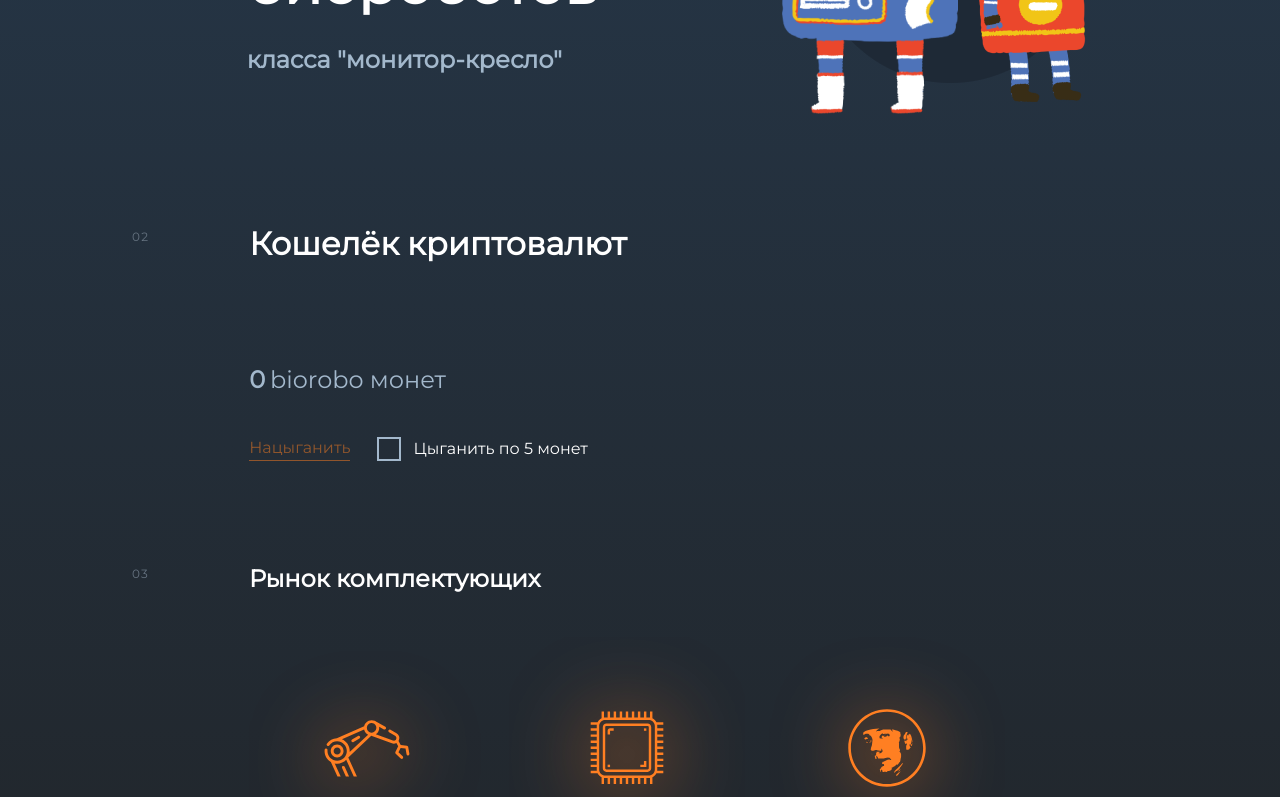
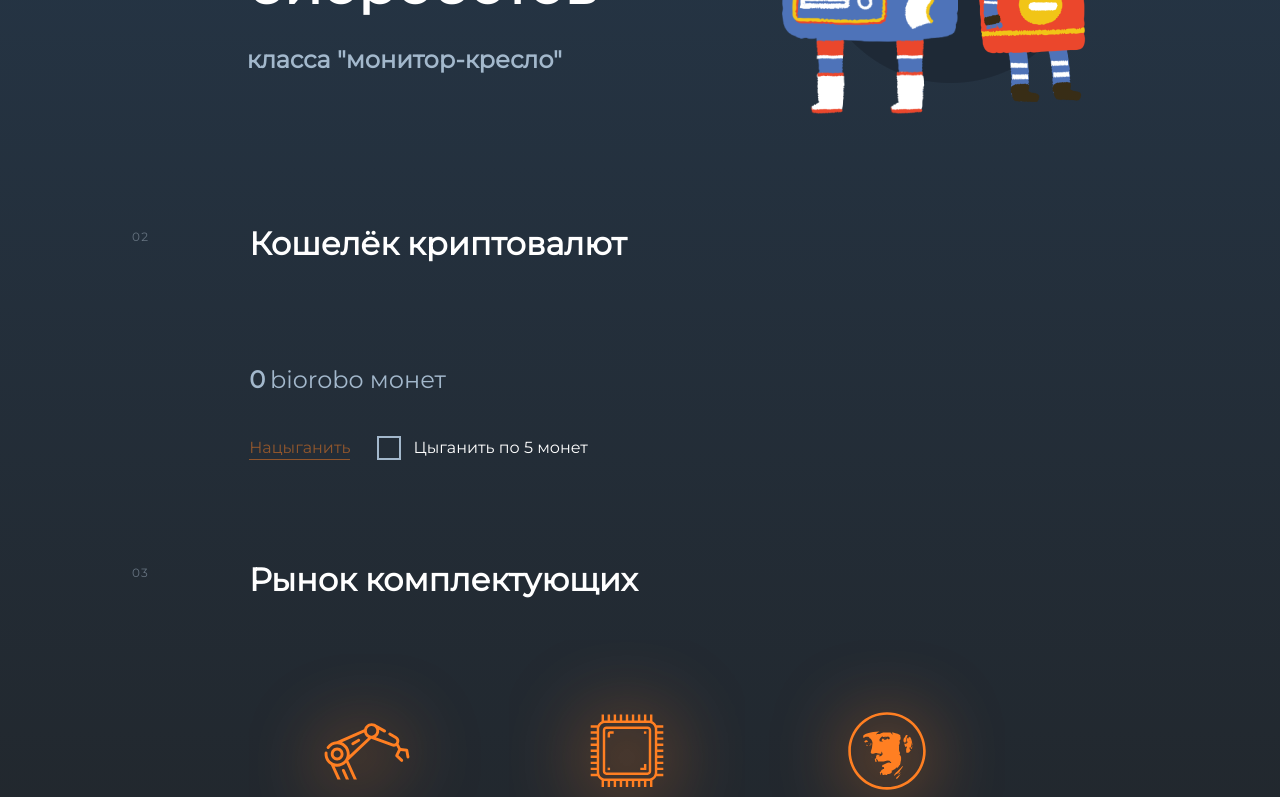
Before and after one commit to webdevteplov/AppBiorobots, a React app: page / in a window 1280 px wide. Shown: the part 396-1193 px from the top of the page. Built offline with nearby package versions, Linux system fonts and the light colour scheme.

Commit message:
Refactoring

```diff
--- a/src/components/ButtonStrokeOrange/ButtonStrokeOrange.jsx
+++ /dev/null
@@ -1,8 +0,0 @@
-import React from "react";
-import "./ButtonStrokeOrange.css";
-
-const ButtonStrokeOrange = ({ children }) => {
-    return <button className="button_stroke_orange">{children}</button>;
-};
-
-export default ButtonStrokeOrange;
--- /dev/null
+++ b/src/components/Header/ButtonProduceBiorobot/ButtonProduceBiorobot.jsx
@@ -0,0 +1,8 @@
+import React from "react";
+import "./ButtonProduceBiorobot.css";
+
+const ButtonProduceBiorobot = ({ children }) => {
+    return <button className="button_stroke_orange">{children}</button>;
+};
+
+export default ButtonProduceBiorobot;
--- a/src/components/Header/Header.jsx
+++ b/src/components/Header/Header.jsx
@@ -1,5 +1,5 @@
 import React from "react";
-import ButtonStrokeOrange from "../ButtonStrokeOrange/ButtonStrokeOrange";
+import ButtonProduceBiorobot from "./ButtonProduceBiorobot/ButtonProduceBiorobot";
 import logo from "./icons/logo.svg";
 import "./Header.css";
 
@@ -7,7 +7,7 @@ const Header = () => {
     return (
         <div className="header">
             <img src={logo} alt="logo" />
-            <ButtonStrokeOrange>Произвести биоробота</ButtonStrokeOrange>
+            <ButtonProduceBiorobot>Произвести биоробота</ButtonProduceBiorobot>
         </div>
     );
 };
--- a/src/components/MarketSection/MarketSection.css
+++ b/src/components/MarketSection/MarketSection.css
@@ -5,6 +5,10 @@
 }
 
 .market_section-title {
+    font-size: 32px;
+    font-weight: 600;
+    line-height: 40px;
+
     margin-bottom: 40px;
 }
 
--- a/src/components/WalletSection/WalletSection.css
+++ b/src/components/WalletSection/WalletSection.css
@@ -16,7 +16,7 @@
     margin-bottom: 24px;
 }
 
-.title {
+.wallet_section-title {
     font-size: 32px;
     font-weight: 600;
     line-height: 40px;
@@ -39,6 +39,10 @@
     font-weight: bold;
 }
 
+.block-change_coins {
+    height: 24px;
+}
+
 .button-add_coin {
     border-bottom: 1px solid #ff7f2280;
     text-decoration: none;
@@ -54,7 +58,12 @@
 
 .button-add_coin:active {
     color: #ff7f22;
-    border-bottom: 1px solid #ff7f22;
+    border: none;
+}
+
+.button-add_coin:disabled {
+    color: #4c5865;
+    border: none;
 }
 
 .block-change_coins {
@@ -68,13 +77,15 @@
     opacity: 0;
 }
 
-.coin_checkbox + label {
-    display: inline-flex;
-    align-items: center;
-    user-select: none;
+.coin_checkbox {
+    position: absolute;
+    opacity: 0;
+
+    & + label {
+        display: flex;
         cursor: pointer;
     }
-.coin_checkbox + label::before {
+    & + label:before {
         content: "";
         display: inline-block;
         width: 24px;
@@ -83,10 +94,27 @@
         margin-right: 12px;
         background-repeat: no-repeat;
         background-position: center center;
+
+        transition: 0.3s;
     }
 
-.coin_checkbox:checked + label::before {
+    &:hover + label:before {
+        border: 2px solid #4c5865;
+    }
+
+    &:checked + label:before {
+        border: 2px solid #a3b8cc;
         background-image: url("./icons/ico_checked.svg");
+    }
+
+    &:disabled + label {
+        color: #333940;
+        cursor: auto;
+    }
+
+    &:disabled + label:before {
+        border: 2px solid #333940;
+    }
 }
 
 .modal {
--- a/src/components/WalletSection/WalletSection.jsx
+++ b/src/components/WalletSection/WalletSection.jsx
@@ -3,7 +3,7 @@ import Modal from "react-modal";
 import { useState } from "react";
 import "./WalletSection.css";
 import SectionNumber from "../SectionNumber/SectionNumber";
-import Coin from "../Coin/Coin";
+import Coin from "./Coin/Coin";
 import ico_coin_big from "./icons/ico_coin_big.svg";
 
 let left = -7; //css стили для картинок монет
@@ -122,7 +122,7 @@ const WalletSection = ({ coins, setCoins }) => {
                 <SectionNumber>02</SectionNumber>
             </div>
             <div className="wrapper-wallet_section">
-                <h2 className="title">Кошелёк криптовалют</h2>
+                <h2 className="wallet_section-title">Кошелёк криптовалют</h2>
                 <div className="coins">{coinsInWallet.map((coin) => coin)}</div>
 
                 <p className="count_coins">
```
Also changed, not shown: src/components/Header/ButtonProduceBiorobot/ButtonProduceBiorobot.css (renamed from src/components/ButtonStrokeOrange/ButtonStrokeOrange.css), src/components/WalletSection/Coin/Coin.jsx (renamed from src/components/Coin/Coin.jsx), src/components/WalletSection/Coin/icons/ico_coin.svg (renamed from src/components/Coin/icons/ico_coin.svg). Lines whose indentation alone changed are shown as unchanged.
